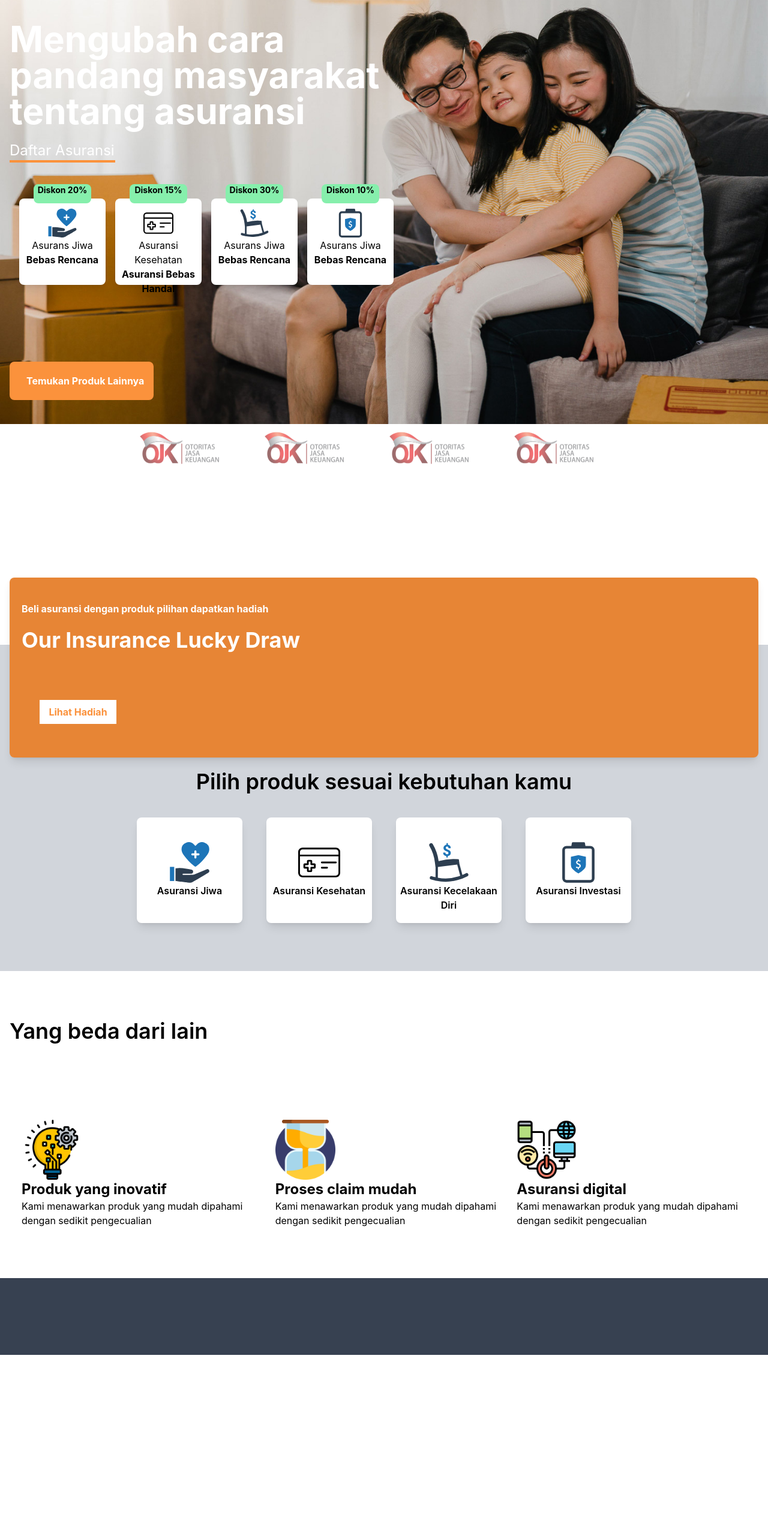
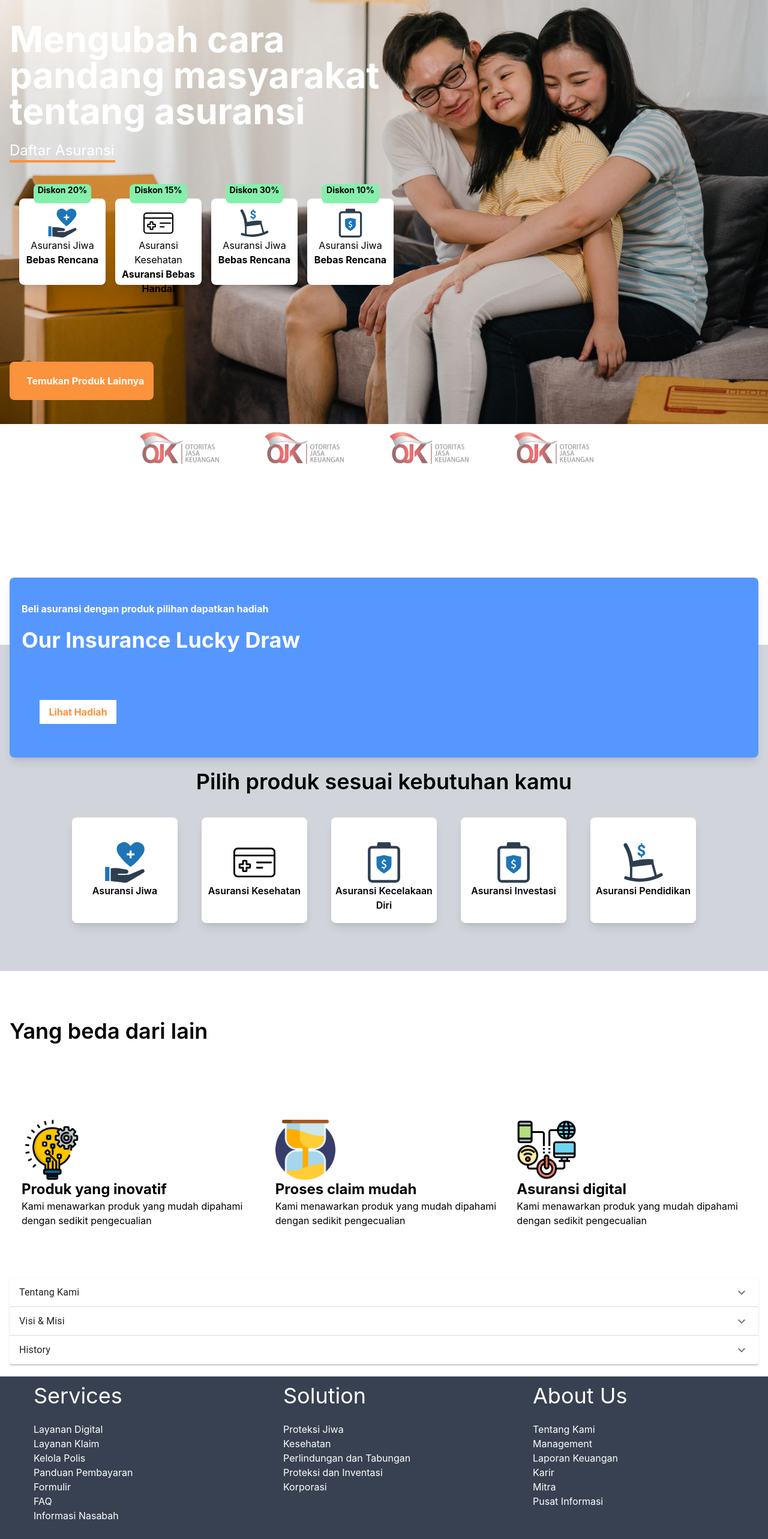
Before and after one commit to ahay12/my-app, a Next.js app: page / in a window 1280 px wide. Shown: the part 157-2723 px from the top of the page at 60% size. Before the commit the page ends 2416 px from the top, so only its background shows below. Built offline with nearby package versions, Linux system fonts and the light colour scheme.

Commit message:
update 17/11
update produk popup dan footer

```diff
--- a/components/CardHero.js
+++ b/components/CardHero.js
@@ -4,7 +4,7 @@ import Image from "next/image";
 // const myLoader = ({ src, width, quality }) => {
 //   return `${src}?w=${width}&q=${quality || 75}`;
 // };
-export default function CardHero({ title, description, icon, link, discount }) {
+export default function CardHero({ title, description, con, link, discount }) {
   return (
     <div className="ml-4 mt-10">
       <Link href={link}>
@@ -13,7 +13,7 @@ export default function CardHero({ title, description, icon, link, discount }) {
             <h1 className="mt-2">{discount}</h1>
           </div>
           <div className="flex flex-col justify-around text-center items-center pt-2">
-            <Image src={icon} width={50} height={100} alt="icon" />
+            <Image src={con} width={50} height={100} alt="icon" />
             <h4>{title}</h4>
             <h4 className="font-bold">{description}</h4>
           </div>
--- /dev/null
+++ b/components/Dropbox/index.js
@@ -0,0 +1,79 @@
+import * as React from "react";
+import Accordion from "@mui/material/Accordion";
+import AccordionSummary from "@mui/material/AccordionSummary";
+import AccordionDetails from "@mui/material/AccordionDetails";
+import Typography from "@mui/material/Typography";
+import ExpandMoreIcon from "@mui/icons-material/ExpandMore";
+
+export default function Dropbox() {
+  return (
+    <div>
+      <Accordion className="text-white bg-orange-400">
+        <AccordionSummary
+          expandIcon={<ExpandMoreIcon />}
+          aria-controls="panel1a-content"
+          id="panel1a-header"
+        >
+          <Typography>Tentang Kami</Typography>
+        </AccordionSummary>
+        <AccordionDetails>
+          <Typography>
+            Lorem Ipsum is simply dummy text of the printing and typesetting
+            industry. Lorem Ipsum has been the industry's standard dummy text
+            ever since the 1500s, when an unknown printer took a galley of type
+            and scrambled it to make a type specimen book. It has survived not
+            only five centuries, but also the leap into electronic typesetting,
+            remaining essentially unchanged. It was popularised in the 1960s
+            with the release of Letraset sheets containing Lorem Ipsum passages,
+            and more recently with desktop publishing software like Aldus
+            PageMaker including versions of Lorem Ipsum.{" "}
+          </Typography>
+        </AccordionDetails>
+      </Accordion>
+      <Accordion>
+        <AccordionSummary
+          expandIcon={<ExpandMoreIcon />}
+          aria-controls="panel2a-content"
+          id="panel2a-header"
+        >
+          <Typography>Visi & Misi</Typography>
+        </AccordionSummary>
+        <AccordionDetails>
+          <Typography>
+            Lorem Ipsum is simply dummy text of the printing and typesetting
+            industry. Lorem Ipsum has been the industry's standard dummy text
+            ever since the 1500s, when an unknown printer took a galley of type
+            and scrambled it to make a type specimen book. It has survived not
+            only five centuries, but also the leap into electronic typesetting,
+            remaining essentially unchanged. It was popularised in the 1960s
+            with the release of Letraset sheets containing Lorem Ipsum passages,
+            and more recently with desktop publishing software like Aldus
+            PageMaker including versions of Lorem Ipsum.{" "}
+          </Typography>
+        </AccordionDetails>
+      </Accordion>
+      <Accordion className="text-white bg-orange-400">
+        <AccordionSummary
+          expandIcon={<ExpandMoreIcon />}
+          aria-controls="panel2a-content"
+          id="panel2a-header"
+        >
+          <Typography>History</Typography>
+        </AccordionSummary>
+        <AccordionDetails>
+          <Typography>
+            Lorem Ipsum is simply dummy text of the printing and typesetting
+            industry. Lorem Ipsum has been the industry's standard dummy text
+            ever since the 1500s, when an unknown printer took a galley of type
+            and scrambled it to make a type specimen book. It has survived not
+            only five centuries, but also the leap into electronic typesetting,
+            remaining essentially unchanged. It was popularised in the 1960s
+            with the release of Letraset sheets containing Lorem Ipsum passages,
+            and more recently with desktop publishing software like Aldus
+            PageMaker including versions of Lorem Ipsum.{" "}
+          </Typography>
+        </AccordionDetails>
+      </Accordion>
+    </div>
+  );
+}
--- a/components/Footer/index.js
+++ b/components/Footer/index.js
@@ -1,7 +1,57 @@
 export default function Footer() {
   return (
     <footer>
-        <div className="bg-gray-700 relative w-full h-32 bottom-0"></div>
+      <div className="bg-gray-700 relative w-full h-80 bottom-0">
+        <div className="text-white container flex flex-row">
+          <div className="text-white container flex flex-col px-10 pt-3">
+            <h1 className="text-4xl">Services</h1>
+            <ul className="py-6">
+              <li>Layanan Digital</li>
+              <li>Layanan Klaim</li>
+              <li>Kelola Polis</li>
+              <li>Panduan Pembayaran</li>
+              <li>Formulir</li>
+              <li>FAQ</li>
+              <li>Informasi Nasabah</li>
+            </ul>
+          </div>
+          <div className="text-white container flex flex-col px-10 pt-3">
+            <h1 className="text-4xl">Solution</h1>
+            <ul className="py-6">
+              <li>Proteksi Jiwa</li>
+              <li>Kesehatan</li>
+              <li>Perlindungan dan Tabungan</li>
+              <li>Proteksi dan Inventasi</li>
+              <li>Korporasi</li>
+            </ul>
+          </div>
+          <div className="text-white container flex flex-col px-10 pt-3">
+            <h1 className="text-4xl">About Us</h1>
+            <ul className="py-6">
+              <li>Tentang Kami</li>
+              <li>Management</li>
+              <li>Laporan Keuangan</li>
+              <li>Karir</li>
+              <li>Mitra</li>
+              <li>Pusat Informasi</li>
+            </ul>
+          </div>
+        </div>
+        <div className="container">
+          <div className="grid grid-cols-2">
+            <div>
+              <p className="text-white">
+                Syarat Penggunaan Kebijakan Privasi Hubungi Kami
+              </p>
+            </div>
+            <div>
+              <p className="text-white">
+                Syarat Penggunaan Kebijakan Privasi Hubungi Kami
+              </p>
+            </div>
+          </div>
+        </div>
+      </div>
     </footer>
   );
 }
--- a/components/Header/index.js
+++ b/components/Header/index.js
@@ -22,6 +22,7 @@ export default function Header() {
     };
   });
   return (
+    <>
       <header
         className={`bg-transparent absolute top-0 left-0 w-full h-24 flex items-center z-10 ${
           scroll ? "navbar-fixed" : ""
@@ -61,20 +62,23 @@ export default function Header() {
                     <NavItems
                       linkPage={"/"}
                       textLink="Home"
-                    style={"border-b-4 border-blue-500"}
+                      style={"border-b-4 border-orange-400"}
                     />
                   </li>
                   <li className="group">
-                  <NavItems linkPage={"/"} textLink="Produk" />
+                    <NavItems linkPage={"/#produk"} textLink="Produk" />
                   </li>
                   <li className="group">
-                  <NavItems linkPage={"/tentang-kami"} textLink="Tentang Kami" />
+                    <NavItems
+                      linkPage={"/#tentang-kami"}
+                      textLink="Tentang Kami"
+                    />
                   </li>
                   <li className="group">
-                  <NavItems linkPage={"/"} textLink="Bantuan" />
+                    <NavItems linkPage={"/profile"} textLink="Profile" />
                   </li>
                   <li className="group">
-                  <button className="bg-blue-700 rounded-md bg-gradient-to-tr hover:from-blue-500 hover:to-green-400 hover:scale-110 transition duration-300 ease-in-out delay-150">
+                    <button className="bg-orange-400 rounded-md bg-gradient-to-tr hover:scale-110 transition duration-300 ease-in-out delay-150">
                       <Link
                         href={"/"}
                         className="text-base text-white
@@ -90,5 +94,7 @@ export default function Header() {
           </div>
         </div>
       </header>
+    </>
   );
 }
+//
--- a/components/NavItems.js
+++ b/components/NavItems.js
@@ -4,7 +4,7 @@ export default function NavItems({ textLink, linkPage, style }) {
   return (
     <Link
       href={linkPage}
-      className={`text-base text-black py-2 mx-8 flex group-hover:text-blue-500 ${style}`}
+      className={`text-base text-black py-2 mx-8 flex group-hover:text-orange-500 ${style}`}
     >
       <div className="px-2">{textLink}</div>
     </Link>
--- /dev/null
+++ b/components/Popup/index.js
@@ -0,0 +1,73 @@
+import * as React from "react";
+import Backdrop from "@mui/material/Backdrop";
+import Box from "@mui/material/Box";
+import Modal from "@mui/material/Modal";
+import Fade from "@mui/material/Fade";
+import Button from "@mui/material/Button";
+import Typography from "@mui/material/Typography";
+import CardProduct from "../Product";
+import Image from "next/image";
+
+const style = {
+  position: "absolute",
+  top: "50%",
+  left: "50%",
+  transform: "translate(-50%, -50%)",
+  width: 800,
+  bgcolor: "background.paper",
+  border: "2px solid #000",
+  boxShadow: 24,
+  p: 4,
+  display: "flex",
+  flexDirection: "row",
+};
+
+export default function TransitionsModal({ title, img, titleChd }) {
+  const [open, setOpen] = React.useState(false);
+  const handleOpen = () => setOpen(true);
+  const handleClose = () => setOpen(false);
+
+  return (
+    <div>
+      <CardProduct click={handleOpen}>
+        <div className="flex flex-col items-center pt-10 font-semibold">
+          <Image src={img} width={70} height={100} />
+          <h1>{title}</h1>
+        </div>
+      </CardProduct>
+      <Modal
+        aria-labelledby="transition-modal-title"
+        aria-describedby="transition-modal-description"
+        open={open}
+        onClose={handleClose}
+        closeAfterTransition
+        BackdropComponent={Backdrop}
+        BackdropProps={{
+          timeout: 500,
+        }}
+      >
+        <Fade in={open}>
+          <Box sx={style}>
+            <Typography id="transition-modal-title" variant="h6" component="h2">
+              {titleChd}
+            </Typography>
+            <Typography id="transition-modal-description" sx={{ mt: 2 }}>
+              <CardProduct link={""}>
+                <div className="flex flex-col items-center pt-10 font-semibold">
+                  <Image src={"/health.svg"} width={70} height={100} />
+                  <h1>Asuransi Jiwa Lite</h1>
+                </div>
+              </CardProduct>
+              <CardProduct link={""}>
+                <div className="flex flex-col items-center pt-10 font-semibold">
+                  <Image src={"/health.svg"} width={70} height={100} />
+                  <h1>Asuransi Jiwa Lite</h1>
+                </div>
+              </CardProduct>
+            </Typography>
+          </Box>
+        </Fade>
+      </Modal>
+    </div>
+  );
+}
--- a/components/Product/index.js
+++ b/components/Product/index.js
@@ -1,13 +1,13 @@
 import Link from "next/link";
 
-export default function CardProduct({ link, children }) {
+export default function CardProduct({ click, children }) {
   return (
-    <div className="px-5 py-10">
-      <Link href={link}>
+    <button onClick={click}>
+      <div className="px-5 py-10">
         <div className="text-black w-44 h-44 shadow-lg bg-white rounded-lg transition hover:bg-white hover:text-orange-400">
           {children}
         </div>
-      </Link>
-    </div>
+      </div>
+    </button>
   );
 }
--- a/package.json
+++ b/package.json
@@ -10,12 +10,17 @@
     "lint": "next lint"
   },
   "dependencies": {
+    "@emotion/react": "^11.10.5",
+    "@emotion/styled": "^11.10.5",
+    "@mui/icons-material": "^5.10.14",
+    "@mui/material": "^5.10.14",
     "eslint": "8.27.0",
     "eslint-config-next": "13.0.2",
     "keen-slider": "^6.8.3",
     "next": "13.0.2",
     "react": "^18.2.0",
     "react-dom": "18.2.0",
+    "react-scroll": "^1.8.8",
     "redux": "^4.2.0"
   },
   "devDependencies": {
--- a/pages/index.js
+++ b/pages/index.js
@@ -1,3 +1,4 @@
+import Dropbox from "../components/Dropbox";
 import Image from "next/image";
 import Link from "next/link";
 import CardHero from "../components/CardHero";
@@ -5,6 +6,7 @@ import Footer from "../components/Footer";
 import Layout from "../components/Layout";
 import CardProduct from "../components/Product";
 import Slider from "../components/Slider";
+import Popup from "../components/Popup";
 
 export default function Home() {
   return (
@@ -27,37 +29,37 @@ export default function Home() {
             </div>
             <div className="flex lg:flex-row  md:flex-row sm:flex-col">
               <CardHero
-                link={"/"}
-                icon={"/health.svg"}
-                title="Asurans Jiwa"
+                link={""}
+                con={"/health.svg"}
+                title="Asuransi Jiwa"
                 description="Bebas Rencana"
                 discount="Diskon 20%"
               />
               <CardHero
-                link={"/"}
-                icon={"/card.svg"}
+                link={""}
+                con={"/card.svg"}
                 title="Asuransi Kesehatan"
                 description="Asuransi Bebas Handal"
                 discount="Diskon 15%"
               />
 
               <CardHero
-                link={"/"}
-                icon={"/chair.svg"}
-                title="Asurans Jiwa"
+                link={""}
+                con={"/chair.svg"}
+                title="Asuransi Jiwa"
                 description="Bebas Rencana"
                 discount="Diskon 30%"
               />
               <CardHero
-                link={"/"}
-                icon={"/note.svg"}
-                title="Asurans Jiwa"
+                link={""}
+                con={"/note.svg"}
+                title="Asuransi Jiwa"
                 description="Bebas Rencana"
                 discount="Diskon 10%"
               />
             </div>
             <div className="mt-32">
-              <Link href={"/"}>
+              <Link href={""}>
                 <div className="text-white w-60 h-16 bg-orange-400 rounded-lg transition hover:bg-white hover:text-orange-400">
                   <div className="items-center justify-around pl-7 pt-5">
                     <h4 className="font-bold">Temukan Produk Lainnya</h4>
@@ -101,37 +103,18 @@ export default function Home() {
         {/* End Carousel */}
 
         {/* Start Produk */}
-        <section>
+        <section id="produk">
           <div className="z-auto w-full h-auto bg-gray-300 pb-10">
             <div className="flex flex-col container justify-center text-center">
               <h1 className="font-semibold text-4xl pt-52">
                 Pilih produk sesuai kebutuhan kamu
               </h1>
               <div className="flex flex-row justify-center">
-                <CardProduct link={"/"}>
-                  <div className="flex flex-col items-center pt-10 font-semibold">
-                    <Image src={"/health.svg"} width={70} height={100} />
-                    <h1>Asuransi Jiwa</h1>
-                  </div>
-                </CardProduct>
-                <CardProduct link={"/"}>
-                  <div className="flex flex-col items-center pt-10 font-semibold">
-                    <Image src={"/card.svg"} width={70} height={100} />
-                    <h1>Asuransi Kesehatan</h1>
-                  </div>
-                </CardProduct>
-                <CardProduct link={"/"}>
-                  <div className="flex flex-col items-center pt-10 font-semibold">
-                    <Image src={"/chair.svg"} width={70} height={100} />
-                    <h1>Asuransi Kecelakaan Diri</h1>
-                  </div>
-                </CardProduct>
-                <CardProduct link={"/"}>
-                  <div className="flex flex-col items-center pt-10 font-semibold">
-                    <Image src={"/note.svg"} width={70} height={100} />
-                    <h1>Asuransi Investasi</h1>
-                  </div>
-                </CardProduct>
+                <Popup title={"Asuransi Jiwa"} titleChd={"Asuransi Jiwa"} img={"/health.svg"}/>
+                <Popup title={"Asuransi Kesehatan"} titleChd={"Asuransi Kesehatan"} img={"/card.svg"}/>
+                <Popup title={"Asuransi Kecelakaan Diri"} titleChd={"Asuransi Kecelakaan Diri"} img={"/note.svg"}/>
+                <Popup title={"Asuransi Investasi"} titleChd={"Asuransi Investasi"} img={"/note.svg"}/>
+                <Popup title={"Asuransi Pendidikan"} titleChd={"Asuransi Pendidikan"} img={"/chair.svg"}/>
               </div>
             </div>
           </div>
@@ -173,6 +156,14 @@ export default function Home() {
             </div>
           </div>
         </section>
+
+        {/*start tentang kami */}
+        <section id="tentang-kami">
+          <div className="flex flex-col container pb-5">
+            <Dropbox />
+          </div>
+        </section>
+        {/* end tentang kami */}
       </Layout>
       <Footer />
     </>
--- a/pages/about.js
+++ b/pages/profile.js
@@ -3,7 +3,7 @@ import Layout from "../components/Layout";
 export default function About() {
   return (
     <div>
-      <Layout pageTitle={"About"}></Layout>
+      <Layout pageTitle={"Profile"}></Layout>
     </div>
   );
 }
--- a/styles/globals.css
+++ b/styles/globals.css
@@ -10,7 +10,7 @@ body {
   /* font-family: -apple-system, BlinkMacSystemFont, Segoe UI, Roboto, Oxygen,
     Ubuntu, Cantarell, Fira Sans, Droid Sans, Helvetica Neue, sans-serif; */
   scroll-behavior: smooth;
-}
+  }
 
 a {
   color: inherit;
@@ -77,10 +77,10 @@ body {
 
 }
 .number-slide2 {
-  background: rgb(231, 133, 53);
+  background: rgb(84, 255, 181);
 
 }
 .number-slide3 {
-  background: rgb(231, 133, 53);
+  background: rgb(86, 151, 255);
 
 }
--- a/users/index.js
+++ /dev/null
@@ -1,3 +0,0 @@
-export default function Users() {
-
-};
```
Also changed, not shown: public/hand&love.jpg (added), 1 other file (tests, documents, lock files or other folders). Lines whose indentation alone changed are shown as unchanged.
